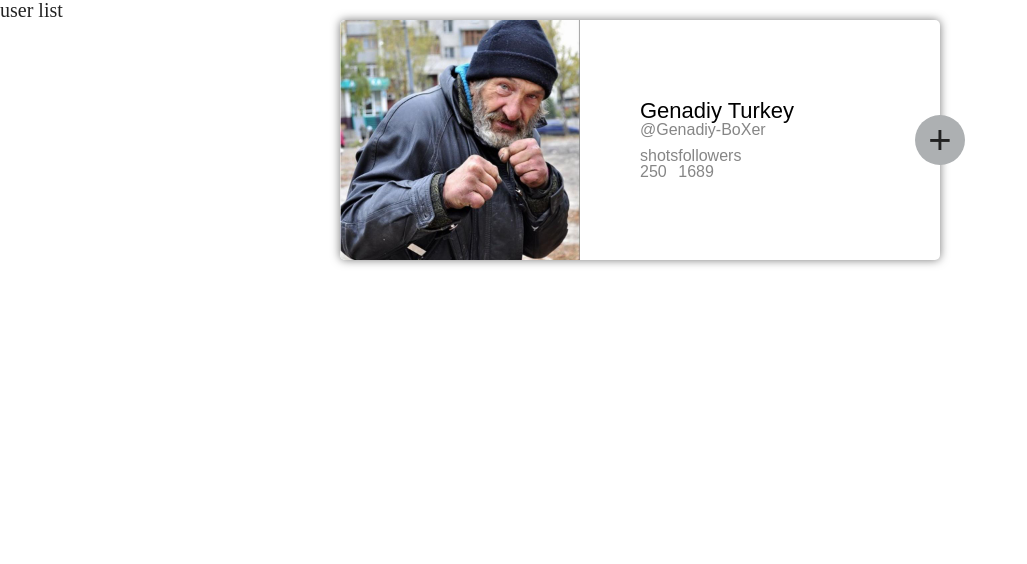
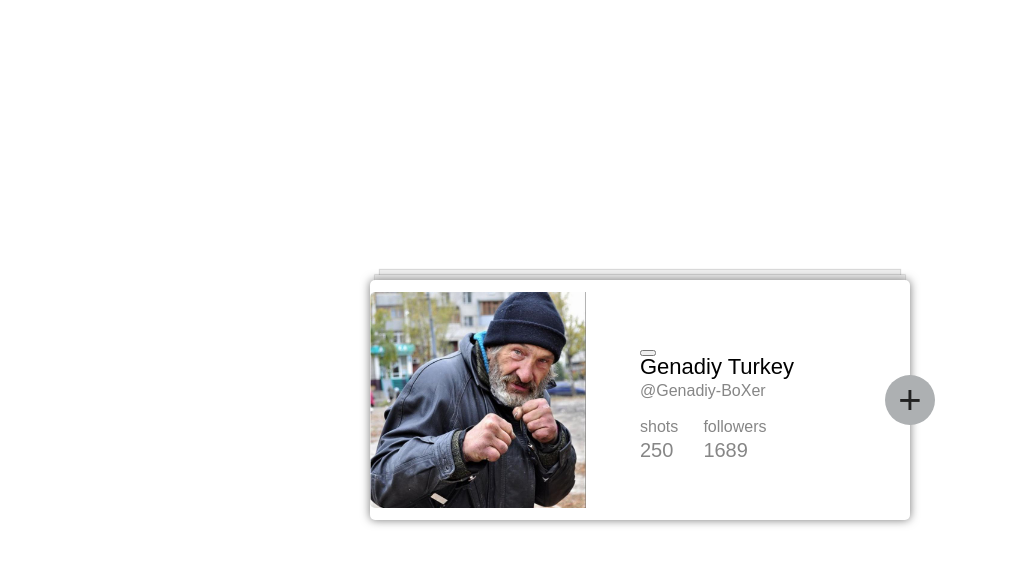
Before and after one commit to dominovocat/Rules, a plain HTML site: page index.html in a window 1280 px wide. Shown: the whole page, without its empty margins (0-1027 px from the left). Drawn offline with Linux system fonts and the light colour scheme.

Commit message:
Add shadow

```diff
--- a/assets/css/user-card.css
+++ b/assets/css/user-card.css
@@ -3,17 +3,33 @@
   --attention-color: #adb0b2;
   font-size: 20px;
 }
+.superUser {
+  height: 100vh;
+  display: flex;
+  justify-content: center;
+  align-items: center;
+  margin: 0 auto;
+}
+.shadow {
+}
+
 .userCard {
   min-height: 30vh;
   max-width: 600px;
   width: 90%;
   margin: 0 auto;
   display: flex;
+  justify-content: center;
+  align-items: center;
   /* border: 1px solid grey; */
   border-radius: 5px;
   font-family: sans-serif;
   position: relative;
-  box-shadow: 0px 0px 10px #777;
+  box-shadow: 0px 0px 10px #777, /* Второй слой */ 0 -10px 0 -5px #eee,
+    /* Тень второго слоя */ 0 -10px 1px -4px rgba(0, 0, 0, 0.15),
+    /* Третий слой */ 0 -20px 0 -10px #eee,
+    /* Тень третьего слоя */ 0 -20px 1px -9px rgba(0, 0, 0, 0.15);
+  /* Отступ для демо */
 }
 .userCard:after {
   content: "+";
@@ -51,6 +67,9 @@
   color: #000;
   font-size: 1.1rem;
 }
+.email {
+  margin-top: 5px;
+}
 .userStatusContainer {
   display: flex;
 }
@@ -58,6 +77,7 @@
   display: flex;
   flex-direction: column;
   font-size: 0.9;
+  margin-top: 10px;
 }
 @media (max-width: 450px) {
   .userCard {
@@ -71,3 +91,11 @@
     padding-left: 1em;
   }
 }
+.pro {
+}
+
+.folks {
+  font-size: 20px;
+  padding-right: 30px;
+  margin-top: 5px;
+}
--- a/index.html
+++ b/index.html
@@ -1,5 +1,6 @@
 <!DOCTYPE html>
 <html lang="en">
+
 <head>
   <meta charset="UTF-8" />
   <meta http-equiv="X-UA-Compatible" content="IE=edge" />
@@ -8,24 +9,29 @@
   <link rel="stylesheet" href="./assets/css/style.css" />
   <link rel="stylesheet" href="./assets/css/user-card.css" />
 </head>
-  <body>
+
+<body class="superUser">
   <section class="userslist">
-      <h1>user list</h1>
+    <h1></h1>
+    <div class="shadow">
       <article class="userCard">
         <div class="imageWrapper">
           <img src="./assets/images/bomzh-bokser.jpeg" alt="" class="photoUser" />
         </div>
         <div class="userInfo">
+          <button class="pro"></button>
           <div class="userPersonalInfo">
             <h2 class="userName">Genadiy Turkey</h2>
-            <h3><a href="">@Genadiy-BoXer</a></h3>
+            <h3 class="email"><a href="">@Genadiy-BoXer</a></h3>
           </div>
           <div class="userStatusContainer">
-            <div class="userStatus"><span>shots</span><span>250</span></div>
-            <div class="userStatus"><span>followers</span><span>1689</span></div>
+            <div class="userStatus"><span>shots</span><span class="folks">250</span></div>
+            <div class="userStatus"><span>followers</span><span class="folks">1689</span></div>
           </div>
         </div>
       </article>
+    </div>
   </section>
 </body>
+
 </html>
```
Lines whose indentation alone changed are shown as unchanged.
